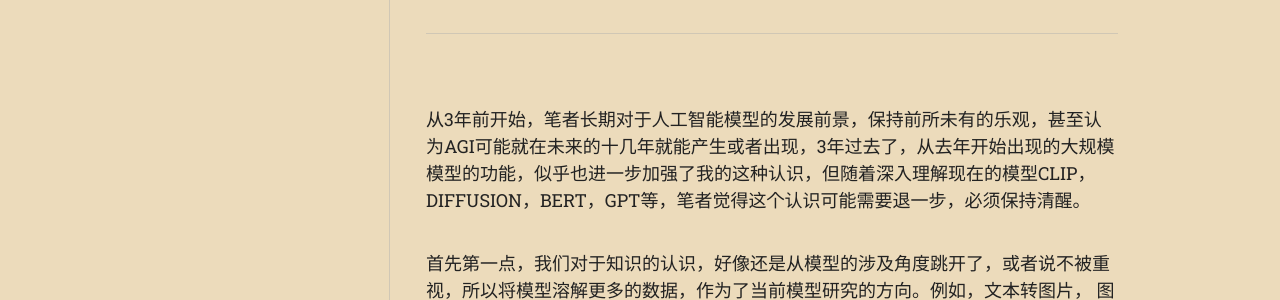
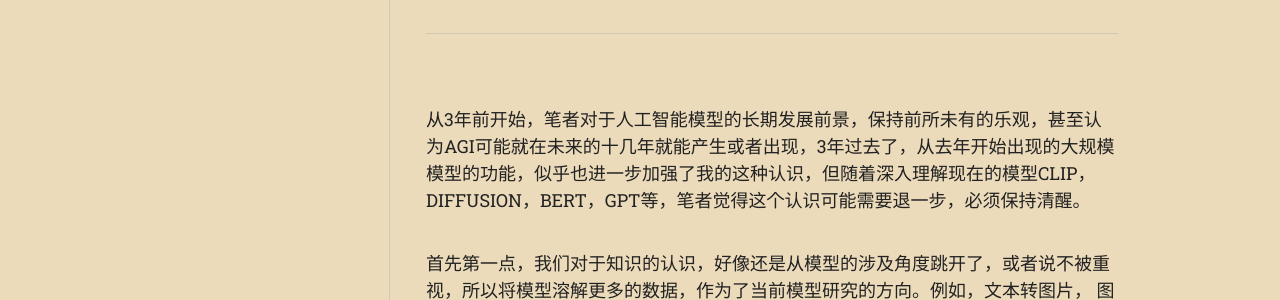
Before and after one commit to luhaofang/luhaofang.github.io, a Jekyll site: the page built from _posts/2023-02-03-mark.md, in a window 1280 px wide. Shown: the part 265-565 px from the top of the page. Built offline with Jekyll 4.4.1, drawn with Linux system fonts in a browser that asks for light colours; nearby versions of some CDN libraries; some web fonts are replaced; comment, search, counter and statistics services are not loaded.

```diff
--- a/_posts/2023-02-03-mark.md
+++ b/_posts/2023-02-03-mark.md
@@ -8,7 +8,7 @@ author:
   - David
 ---
 
-从3年前开始，笔者长期对于人工智能模型的发展前景，保持前所未有的乐观，甚至认为AGI可能就在未来的十几年就能产生或者出现，3年过去了，从去年开始出现的大规模
+从3年前开始，笔者对于人工智能模型的长期发展前景，保持前所未有的乐观，甚至认为AGI可能就在未来的十几年就能产生或者出现，3年过去了，从去年开始出现的大规模
 模型的功能，似乎也进一步加强了我的这种认识，但随着深入理解现在的模型CLIP，DIFFUSION，BERT，GPT等，笔者觉得这个认识可能需要退一步，必须保持清醒。
 
 首先第一点，我们对于知识的认识，好像还是从模型的涉及角度跳开了，或者说不被重视，所以将模型溶解更多的数据，作为了当前模型研究的方向。例如，文本转图片，
```
